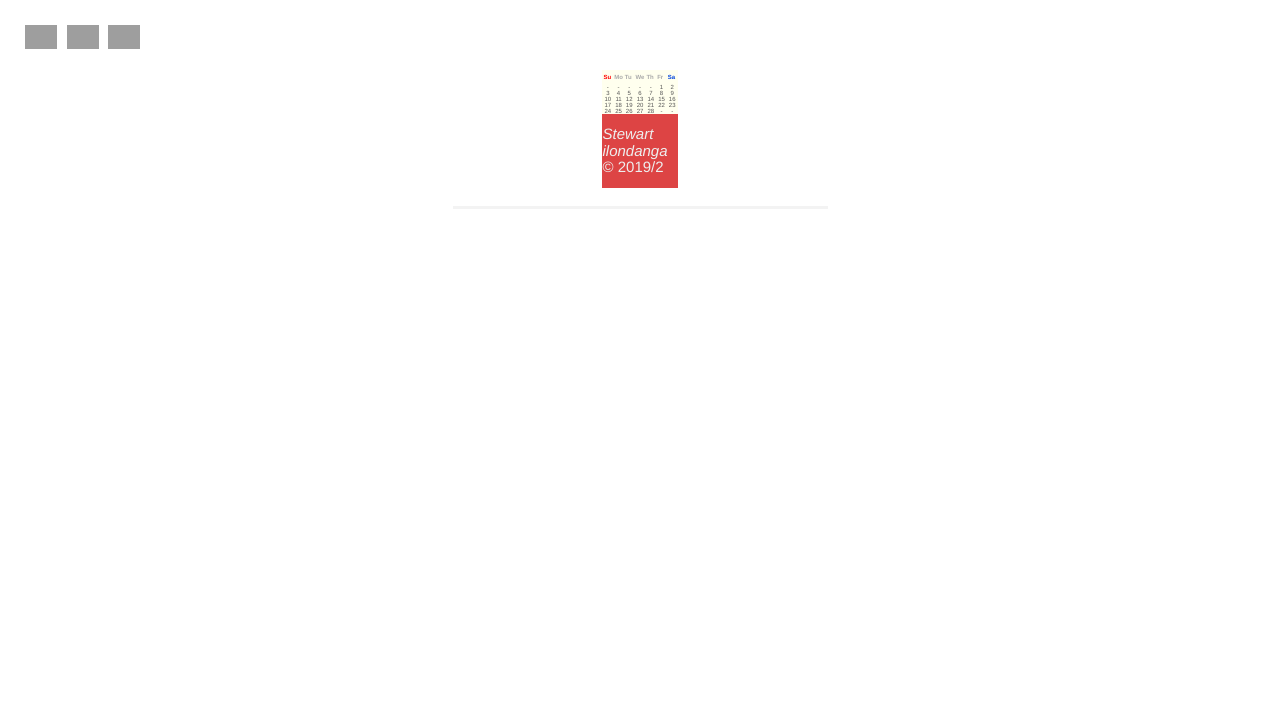
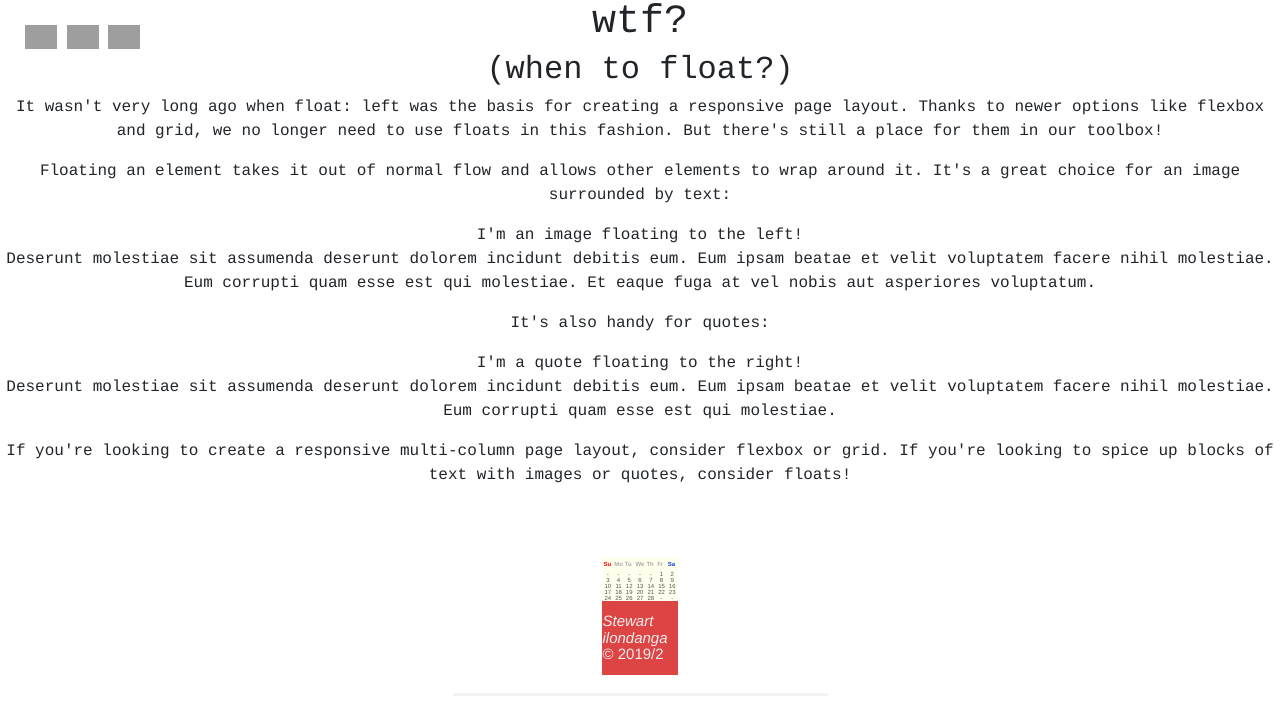
Before and after one commit to stewilondanga/whento-float, a plain HTML site: page index.html in a window 1280 px wide. Drawn offline with nearby package versions, Linux system fonts and the light colour scheme; grey boxes are pictures that could not be loaded.

Commit message:
add index.html

```diff
--- a/index.html
+++ b/index.html
@@ -21,6 +21,26 @@
         </a>
     </div>
 
+
+    <main>
+      <header>
+        <h1 class="header--main">wtf?</h1>
+        <h2 class="header--sub">(when to float?)</h2>
+      </header>
+      <p class="text">It wasn't very long ago when <span class="code">float:&nbsp;left</span> was the basis for creating a responsive page layout. Thanks to newer options like flexbox and grid, we no longer need to use floats in this fashion. But there's still a place for them in our toolbox!</p>
+      <p class="text">Floating an element takes it out of normal flow and allows other elements to wrap around it. It's a great choice for an image surrounded by text:</p>
+      <div class="example">
+        <div class="image--inline">I'm an image floating to the left!</div>
+        <p class="text">Deserunt molestiae sit assumenda deserunt dolorem incidunt debitis eum. Eum ipsam beatae et velit voluptatem facere nihil molestiae. Eum corrupti quam esse est qui molestiae. Et eaque fuga at vel nobis aut asperiores voluptatum.</p>
+      </div>
+      <p class="text">It's also handy for quotes:</p>
+      <div class="example">
+        <div class="quote--inline">I'm a quote floating to the right!</div>
+        <p class="text">Deserunt molestiae sit assumenda deserunt dolorem incidunt debitis eum. Eum ipsam beatae et velit voluptatem facere nihil molestiae. Eum corrupti quam esse est qui molestiae.</p>
+      </div>
+      <div class="text">If you're looking to create a responsive multi-column page layout, consider flexbox or grid. If you're looking to spice up blocks of text with images or quotes, consider floats!</div>
+    </main>
+
   <section id="contact">
     <div class="overlay">
       <div class="containers">
```
